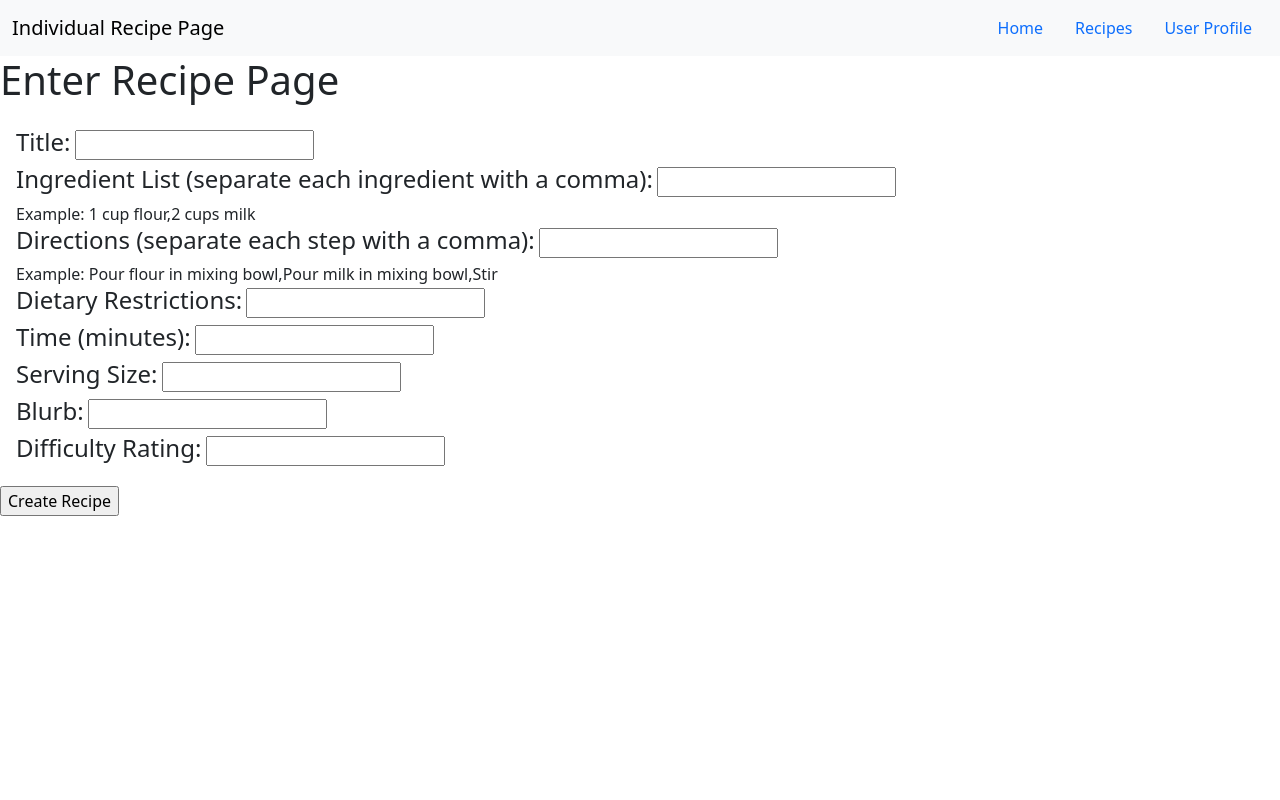
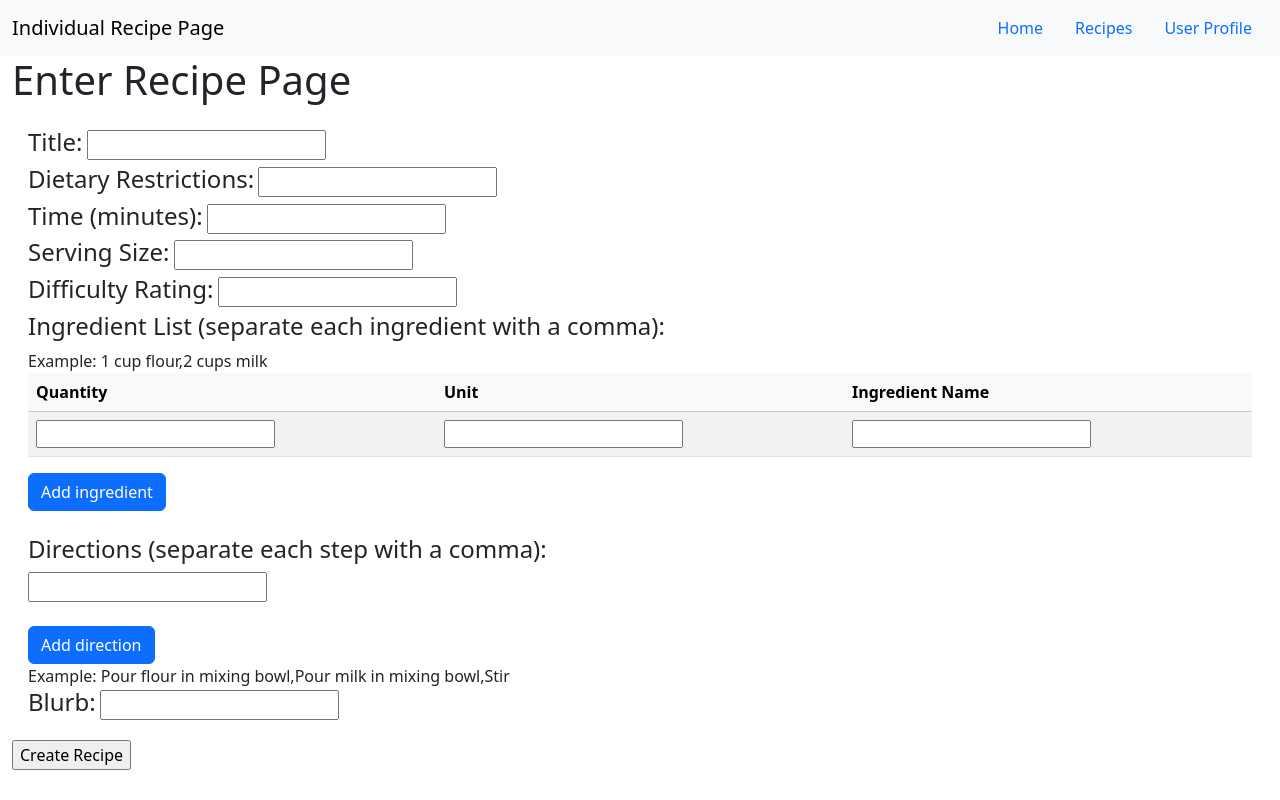
Before and after one commit to uva-cs3240-s22/group-project-a-21, a Django app: page /recipes/new-recipe in a window 1280 px wide. Run offline with Django 4.2, Linux system fonts and the light colour scheme; some libraries are stand-ins or nearby versions.

Commit message:
changed input method for ingredients and directions with client side js; should have committed more frequently

```diff
--- a/recipes/templates/recipes/enterRecipe.html
+++ b/recipes/templates/recipes/enterRecipe.html
@@ -23,6 +23,7 @@
             </div>
         </nav>
     </header>
+    <div class="container-fluid">
         <h1>Enter Recipe Page</h1>
         <form action="{% url 'recipes:newRecipe' %}" method="post">
             {% csrf_token %}
@@ -31,16 +32,6 @@
                 {% if error_message %}<p><strong>{{ error_message }}</strong></p>{% endif %}
                 <label for="title" class="h4">Title:</label>
                 <input type="text" name="title">
-            <br>
-            <label for="ingredientsList" class="h4">Ingredient List (separate each ingredient with a comma):</label>
-            <input type="text" name="ingredientsList">
-            <br>
-            <span class="text-gray">Example: 1 cup flour,2 cups milk</span>
-            <br>
-            <label for="directionsList" class="h4">Directions (separate each step with a comma):</label>
-            <input type="text" name="directionsList">
-            <br>
-            <span class="text-gray">Example: Pour flour in mixing bowl,Pour milk in mixing bowl,Stir</span>
                 <br>
                 <label for="dietaryRestrictions" class="h4">Dietary Restrictions:</label>
                 <input type="text" name="dietaryRestrictions">
@@ -51,15 +42,95 @@
                 <label for="servingSize" class="h4">Serving Size:</label>
                 <input type="text" name="servingSize">
                 <br>
+                <label for="difficultyRating" class="h4">Difficulty Rating:</label>
+                <input type="text" name="difficultyRating">
+                <br>
+                <!-- <label for="ingredientsList" class="h4">Ingredient List (separate each ingredient with a comma):</label>
+                <input type="text" name="ingredientsList">
+                <br> -->
+
+                <label for="ingredientsList" class="h4">Ingredient List (separate each ingredient with a comma):</label>
+                <br>
+                <span class="text-gray">Example: 1 cup flour,2 cups milk</span>
+
+                <table class="table table-hover table-striped">
+                    <thead>
+                        <tr class="table-light">
+                            <th scope="col">Quantity</th>
+                            <th scope="col">Unit</th>
+                            <th scope="col">Ingredient Name</th>
+                        </tr>
+                    </thead>
+                    <tbody id="ingredients_tb">
+                        <tr>
+                            <td><input type="text" name="ingredientQuant"></td>
+                            <td><input type="text" name="ingredientUnit"></td>
+                            <td><input type="text" name="ingredientName"></td>
+                        </tr>
+                    </tbody>
+                </table>
+                <button type="button" class="btn btn-primary" onclick="addIngredient()">Add ingredient</button>
+
+                <br>
+                <br>
+                <label for="directionsList" class="h4">Directions (separate each step with a comma):</label>
+                <div id="directions_list">
+                    <input type="text" name="direction">
+                    <br><br>
+                </div>
+                <button type="button" class="btn btn-primary" onclick="addDirection()">Add direction</button>
+
+                <br>
+                <span class="text-gray">Example: Pour flour in mixing bowl,Pour milk in mixing bowl,Stir</span>
+                <br>
+
+
+
                 <label for="blurb" class="h4">Blurb:</label>
                 <input type="text" name="blurb">
-            <br>
-            <label for="difficultyRating" class="h4">Difficulty Rating:</label>
-            <input type="text" name="difficultyRating">
+
 
             </div>
             <input type="submit" value="Create Recipe">
         </form>
+    </div>
+
+    <script>
+        function addIngredient() {
+            let ingredients_tb = document.getElementById("ingredients_tb");
+            let row = ingredients_tb.insertRow(-1); // default adds to end
+
+            // quantity
+            let input = document.createElement("input");
+            input.type = "text";
+            input.name = "ingredientQuant";
+            row.insertCell(0).appendChild(input);
+
+            // unit
+            input = document.createElement("input");
+            input.type = "text";
+            input.name = "ingredientUnit";
+            row.insertCell(1).appendChild(input);
+
+            // name
+            input = document.createElement("input");
+            input.type = "text";
+            input.name = "ingredientName";
+            row.insertCell(2).appendChild(input);
+        }
+
+        function addDirection() {
+            let directions_list = document.getElementById("directions_list");
+            let input = document.createElement("input");
+            input.type = "text";
+            input.name = "direction";
+            directions_list.appendChild(input);
+
+            directions_list.appendChild(document.createElement("br"));
+            directions_list.appendChild(document.createElement("br"));
+        }
+        // https://www.w3schools.com/jsref/met_table_insertrow.asp
+    </script>
 </body>
 
 </html>
--- a/recipes/templates/recipes/recipe.html
+++ b/recipes/templates/recipes/recipe.html
@@ -52,7 +52,7 @@
                                 <thead>
                                     <tr class="table-light">
                                         <th scope="col dropdown">
-                                            Amount (for one serving)
+                                            Quantity (for one serving)
                                             <a href="#" class="dropdown text-reset text-decoration-none" id="dropdownMenuButton" data-toggle="dropdown" aria-haspopup="true" aria-expanded="false">&#9660;</a>
                                             <div class="dropdown-menu" aria-labelledby="dropdownMenuButton">
                                                 <div class="dropdown-item">
@@ -64,8 +64,8 @@
                                                 </div>
                                             </div>
                                         </th>
-                                        <th scope="col">Size</th>
-                                        <th scope="col">Ingredient</th>
+                                        <th scope="col">Unit</th>
+                                        <th scope="col">Ingredient Name</th>
                                     </tr>
                                 </thead>
                                 <tbody>
--- a/recipes/views.py
+++ b/recipes/views.py
@@ -34,8 +34,25 @@ class EnterRecipeView(generic.ListView):
 def newRecipe(request):
     try:
         title = request.POST['title']
-        ingredientsList = request.POST['ingredientsList']
-        directionsList = request.POST['directionsList']
+        # ingredientsList = request.POST['ingredientsList']
+
+        ingredientsList = ""
+
+        ingredientsQuantities = request.POST.getlist('ingredientQuant')
+        ingredientsUnits = request.POST.getlist('ingredientUnit')
+        ingredientsNames = request.POST.getlist('ingredientName')
+        for i in range(0, len(ingredientsQuantities)):
+            ingredientsList += ingredientsQuantities[i] + " " + ingredientsUnits[i] + " " + ingredientsNames[i] + ","
+        ingredientsList = ingredientsList[:-1] # remove last comma
+
+        # directionsList = request.POST['directionsList']
+
+        directionsList = ""
+        directions = request.POST.getlist('direction')
+        for d in directions:
+            directionsList += d + ","
+        directionsList = directionsList[:-1] # remove last comma
+
         dietaryRestrictions = request.POST['dietaryRestrictions']
         time = request.POST['time']
         servingSize = request.POST['servingSize']
```
Lines whose indentation alone changed are shown as unchanged.
